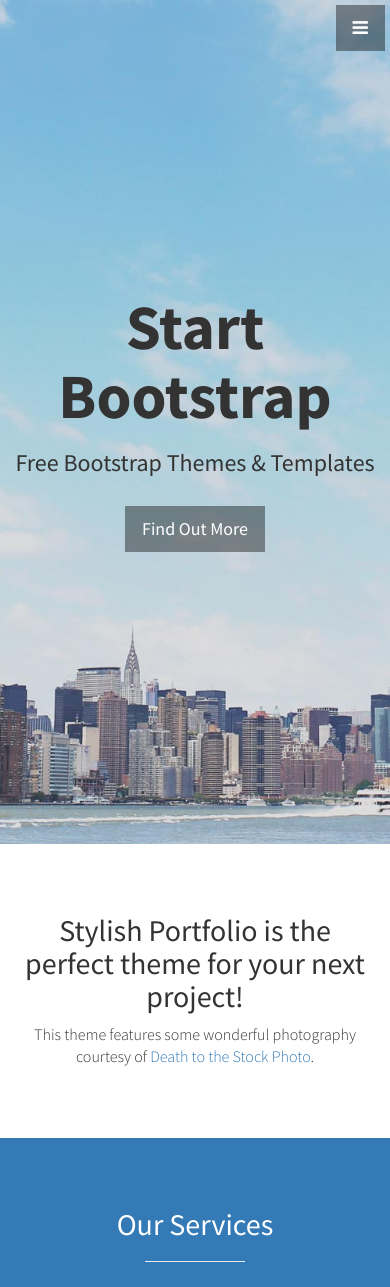
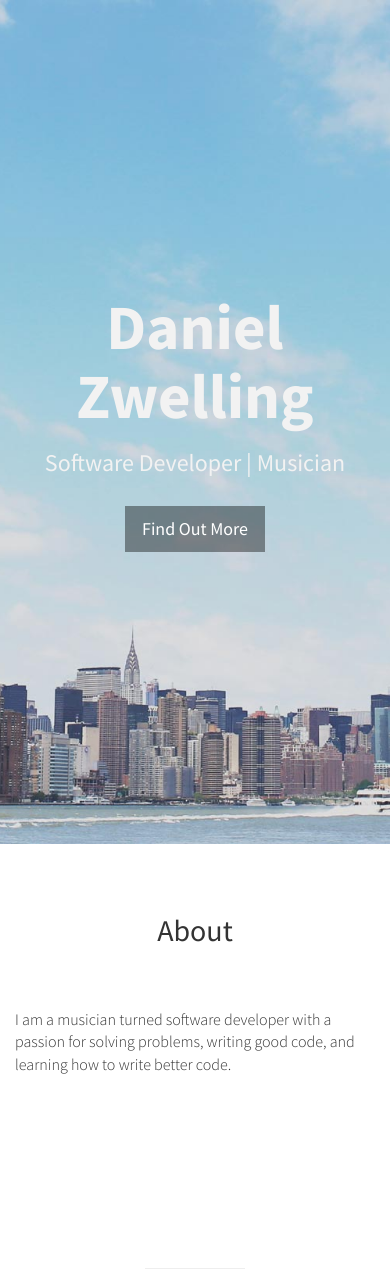
Before and after one commit to DZwell/portfolio, a Flask app: page / in a window 390 px wide. Shown: the top 1287 px of the page. Run offline with Flask 2, Linux system fonts and the light colour scheme; some libraries are stand-ins or nearby versions.

Commit message:
Draft of portfolio site

```diff
--- a/templates/index.html
+++ b/templates/index.html
@@ -1,3 +1,4 @@
+
 <!DOCTYPE html>
 <html lang="en">
 
@@ -9,72 +10,46 @@
     <meta name="description" content="">
     <meta name="author" content="">
 
-    <title>Stylish Portfolio - Start Bootstrap Theme</title>
+    <title>Daniel Zwelling | Software Developer</title>
 
     <!-- Bootstrap Core CSS -->
-    <link href="css/bootstrap.min.css" rel="stylesheet">
+    <link href="../static/css/bootstrap.min.css" rel="stylesheet">
 
     <!-- Custom CSS -->
-    <link href="css/stylish-portfolio.css" rel="stylesheet">
+    <link href="../static/css/stylish-portfolio.css" rel="stylesheet">
+    <link rel="stylesheet" type="text/css" href="../static/css/style.css">
 
     <!-- Custom Fonts -->
-    <link href="font-awesome/css/font-awesome.min.css" rel="stylesheet" type="text/css">
+    <link href="../static/font-awesome/css/font-awesome.min.css" rel="stylesheet" type="text/css">
     <link href="http://fonts.googleapis.com/css?family=Source+Sans+Pro:300,400,700,300italic,400italic,700italic" rel="stylesheet" type="text/css">
-
-    <!-- HTML5 Shim and Respond.js IE8 support of HTML5 elements and media queries -->
-    <!-- WARNING: Respond.js doesn't work if you view the page via file:// -->
-    <!--[if lt IE 9]>
-        <script src="https://oss.maxcdn.com/libs/html5shiv/3.7.0/html5shiv.js"></script>
-        <script src="https://oss.maxcdn.com/libs/respond.js/1.4.2/respond.min.js"></script>
-    <![endif]-->
-
 </head>
 
 <body>
 
-    <!-- Navigation -->
-    <a id="menu-toggle" href="#" class="btn btn-dark btn-lg toggle"><i class="fa fa-bars"></i></a>
-    <nav id="sidebar-wrapper">
-        <ul class="sidebar-nav">
-            <a id="menu-close" href="#" class="btn btn-light btn-lg pull-right toggle"><i class="fa fa-times"></i></a>
-            <li class="sidebar-brand">
-                <a href="#top"  onclick = $("#menu-close").click(); >Start Bootstrap</a>
-            </li>
-            <li>
-                <a href="#top" onclick = $("#menu-close").click(); >Home</a>
-            </li>
-            <li>
-                <a href="#about" onclick = $("#menu-close").click(); >About</a>
-            </li>
-            <li>
-                <a href="#services" onclick = $("#menu-close").click(); >Services</a>
-            </li>
-            <li>
-                <a href="#portfolio" onclick = $("#menu-close").click(); >Portfolio</a>
-            </li>
-            <li>
-                <a href="#contact" onclick = $("#menu-close").click(); >Contact</a>
-            </li>
-        </ul>
-    </nav>
-
     <!-- Header -->
     <header id="top" class="header">
-        <div class="text-vertical-center">
-            <h1>Start Bootstrap</h1>
-            <h3>Free Bootstrap Themes &amp; Templates</h3>
+        <div class="text-vertical-center" style="color: #f2f2f2;">
+            <h1>Daniel Zwelling</h1>
+            <h3>Software Developer | Musician</h3>
             <br>
             <a href="#about" class="btn btn-dark btn-lg">Find Out More</a>
         </div>
     </header>
 
     <!-- About -->
-    <section id="about" class="about">
+    <section id="about" class="about" style="background-color: white;">
         <div class="container">
             <div class="row">
                 <div class="col-lg-12 text-center">
-                    <h2>Stylish Portfolio is the perfect theme for your next project!</h2>
-                    <p class="lead">This theme features some wonderful photography courtesy of <a target="_blank" href="http://join.deathtothestockphoto.com/">Death to the Stock Photo</a>.</p>
+                    <h2 style="padding-bottom: 50px;">About</h2>
+                </div>
+                <div class="col-lg-6 text-center">
+                    <!-- <img src="../static/img/10947475.jpeg"/ style="max-width: 500px;width: 100%;"> -->
+                </div>
+                <div class="col-lg-6">
+                    <p class="lead">I am a musician turned software developer with a passion for solving problems, writing good code, and learning how to write better code.</p>
+                    <!-- <p class="lead">When I was a child I used to be a child so now I'm not and I've become more adult because I am also an adult now.  I drum with the drummers and sometimes I do weddings with my band the Danny Z Banderoos.  Banderoo sort of rhymes with kangaroo, an animal found in Australia.</p> -->
+                    <!-- <p class="lead">Honestly, I like house cats more than house dogs.  Craft beer is for suckers, and if you can't hang then you can't bang.  I'm out, pce.</p> -->
                 </div>
             </div>
             <!-- /.row -->
@@ -82,69 +57,45 @@
         <!-- /.container -->
     </section>
 
-    <!-- Services -->
-    <!-- The circle icons use Font Awesome's stacked icon classes. For more information, visit http://fontawesome.io/examples/ -->
-    <section id="services" class="services bg-primary">
+    <!-- Portfolio -->
+    <section id="portfolio" class="portfolio">
         <div class="container">
-            <div class="row text-center">
-                <div class="col-lg-10 col-lg-offset-1">
-                    <h2>Our Services</h2>
+            <div class="row">
+                <div class="col-lg-10 col-lg-offset-1 text-center">
+                    <h2 style="color: white;">Projects</h2>
+                        <div class="text-center" style="color: #737373;">
+                        </div>
                     <hr class="small">
                     <div class="row">
-                        <div class="col-md-3 col-sm-6">
-                            <div class="service-item">
-                                <span class="fa-stack fa-4x">
-                                <i class="fa fa-circle fa-stack-2x"></i>
-                                <i class="fa fa-cloud fa-stack-1x text-primary"></i>
-                            </span>
-                                <h4>
-                                    <strong>Service Name</strong>
-                                </h4>
-                                <p>Lorem ipsum dolor sit amet, consectetur adipisicing elit.</p>
-                                <a href="#" class="btn btn-light">Learn More</a>
+                        <div class="col-md-6">
+                            <div class="portfolio-item">
+                                <a href="https://gameini.herokuapp.com/" target="_blank">
+                                    <img class="img-portfolio img-responsive" src="../static/img/gameini.jpg">
+                                </a>
                             </div>
                         </div>
-                        <div class="col-md-3 col-sm-6">
-                            <div class="service-item">
-                                <span class="fa-stack fa-4x">
-                                <i class="fa fa-circle fa-stack-2x"></i>
-                                <i class="fa fa-compass fa-stack-1x text-primary"></i>
-                            </span>
-                                <h4>
-                                    <strong>Service Name</strong>
-                                </h4>
-                                <p>Lorem ipsum dolor sit amet, consectetur adipisicing elit.</p>
-                                <a href="#" class="btn btn-light">Learn More</a>
+                        <div class="col-md-6">
+                            <div class="portfolio-item">
+                                <a href="http://meathead-meetup.herokuapp.com/" target="_blank">
+                                    <img class="img-portfolio img-responsive" src="../static/img/meathead.jpg">
+                                </a>
                             </div>
                         </div>
-                        <div class="col-md-3 col-sm-6">
-                            <div class="service-item">
-                                <span class="fa-stack fa-4x">
-                                <i class="fa fa-circle fa-stack-2x"></i>
-                                <i class="fa fa-flask fa-stack-1x text-primary"></i>
-                            </span>
-                                <h4>
-                                    <strong>Service Name</strong>
-                                </h4>
-                                <p>Lorem ipsum dolor sit amet, consectetur adipisicing elit.</p>
-                                <a href="#" class="btn btn-light">Learn More</a>
+                        <!-- <div class="col-md-6">
+                            <div class="portfolio-item">
+                                <a href="#">
+                                    <img class="img-portfolio img-responsive" src="../static/img/portfolio-3.jpg">
+                                </a>
                             </div>
                         </div>
-                        <div class="col-md-3 col-sm-6">
-                            <div class="service-item">
-                                <span class="fa-stack fa-4x">
-                                <i class="fa fa-circle fa-stack-2x"></i>
-                                <i class="fa fa-shield fa-stack-1x text-primary"></i>
-                            </span>
-                                <h4>
-                                    <strong>Service Name</strong>
-                                </h4>
-                                <p>Lorem ipsum dolor sit amet, consectetur adipisicing elit.</p>
-                                <a href="#" class="btn btn-light">Learn More</a>
+                        <div class="col-md-6">
+                            <div class="portfolio-item">
+                                <a href="#">
+                                    <img class="img-portfolio img-responsive" src="../static/img/portfolio-4.jpg">
+                                </a>
                             </div>
-                        </div>
+                        </div> -->
                     </div>
-                    <!-- /.row (nested) -->
                 </div>
                 <!-- /.col-lg-10 -->
             </div>
@@ -153,120 +104,37 @@
         <!-- /.container -->
     </section>
 
-    <!-- Callout -->
-    <aside class="callout">
-        <div class="text-vertical-center">
-            <h1>Vertically Centered Text</h1>
-        </div>
-    </aside>
-
-    <!-- Portfolio -->
-    <section id="portfolio" class="portfolio">
+    <!-- Footer -->
+    <footer style="background-color: white;">
         <div class="container">
             <div class="row">
                 <div class="col-lg-10 col-lg-offset-1 text-center">
-                    <h2>Our Work</h2>
-                    <hr class="small">
-                    <div class="row">
-                        <div class="col-md-6">
-                            <div class="portfolio-item">
-                                <a href="#">
-                                    <img class="img-portfolio img-responsive" src="img/portfolio-1.jpg">
-                                </a>
-                            </div>
-                        </div>
-                        <div class="col-md-6">
-                            <div class="portfolio-item">
-                                <a href="#">
-                                    <img class="img-portfolio img-responsive" src="img/portfolio-2.jpg">
-                                </a>
-                            </div>
-                        </div>
-                        <div class="col-md-6">
-                            <div class="portfolio-item">
-                                <a href="#">
-                                    <img class="img-portfolio img-responsive" src="img/portfolio-3.jpg">
-                                </a>
-                            </div>
-                        </div>
-                        <div class="col-md-6">
-                            <div class="portfolio-item">
-                                <a href="#">
-                                    <img class="img-portfolio img-responsive" src="img/portfolio-4.jpg">
-                                </a>
-                            </div>
-                        </div>
-                    </div>
-                    <!-- /.row (nested) -->
-                    <a href="#" class="btn btn-dark">View More Items</a>
-                </div>
-                <!-- /.col-lg-10 -->
-            </div>
-            <!-- /.row -->
-        </div>
-        <!-- /.container -->
-    </section>
-
-    <!-- Call to Action -->
-    <aside class="call-to-action bg-primary">
-        <div class="container">
-            <div class="row">
-                <div class="col-lg-12 text-center">
-                    <h3>The buttons below are impossible to resist.</h3>
-                    <a href="#" class="btn btn-lg btn-light">Click Me!</a>
-                    <a href="#" class="btn btn-lg btn-dark">Look at Me!</a>
-                </div>
-            </div>
-        </div>
-    </aside>
-
-    <!-- Map -->
-    <section id="contact" class="map">
-        <iframe width="100%" height="100%" frameborder="0" scrolling="no" marginheight="0" marginwidth="0" src="https://maps.google.com/maps?f=q&amp;source=s_q&amp;hl=en&amp;geocode=&amp;q=Twitter,+Inc.,+Market+Street,+San+Francisco,+CA&amp;aq=0&amp;oq=twitter&amp;sll=28.659344,-81.187888&amp;sspn=0.128789,0.264187&amp;ie=UTF8&amp;hq=Twitter,+Inc.,+Market+Street,+San+Francisco,+CA&amp;t=m&amp;z=15&amp;iwloc=A&amp;output=embed"></iframe>
-        <br />
-        <small>
-            <a href="https://maps.google.com/maps?f=q&amp;source=embed&amp;hl=en&amp;geocode=&amp;q=Twitter,+Inc.,+Market+Street,+San+Francisco,+CA&amp;aq=0&amp;oq=twitter&amp;sll=28.659344,-81.187888&amp;sspn=0.128789,0.264187&amp;ie=UTF8&amp;hq=Twitter,+Inc.,+Market+Street,+San+Francisco,+CA&amp;t=m&amp;z=15&amp;iwloc=A"></a>
-        </small>
-        </iframe>
-    </section>
-
-    <!-- Footer -->
-    <footer>
-        <div class="container">
-            <div class="row">
-                <div class="col-lg-10 col-lg-offset-1 text-center">
-                    <h4><strong>Start Bootstrap</strong>
-                    </h4>
-                    <p>3481 Melrose Place<br>Beverly Hills, CA 90210</p>
+                    <h4><strong><a href="http://danielzwellingband.com/" target="_blank">DZ</a></strong></h4>
                     <ul class="list-unstyled">
-                        <li><i class="fa fa-phone fa-fw"></i> (123) 456-7890</li>
-                        <li><i class="fa fa-envelope-o fa-fw"></i>  <a href="mailto:name@example.com">name@example.com</a>
+                        <li><i class="fa fa-envelope-o fa-fw"></i>  <a href="mailto:dzwellingmusic@gmail.com">dzwellingmusic@gmail.com</a>
                         </li>
                     </ul>
                     <br>
                     <ul class="list-inline">
                         <li>
-                            <a href="#"><i class="fa fa-facebook fa-fw fa-3x"></i></a>
+                            <a href="https://www.linkedin.com/in/danielzwelling" target="_blank"><i class="fa fa-linkedin fa-fw fa-2x"></i></a>
                         </li>
                         <li>
-                            <a href="#"><i class="fa fa-twitter fa-fw fa-3x"></i></a>
-                        </li>
-                        <li>
-                            <a href="#"><i class="fa fa-dribbble fa-fw fa-3x"></i></a>
+                            <a href="https://github.com/DZwell" target="_blank"><i class="fa fa-github fa-fw fa-2x"></i></a>
                         </li>
                     </ul>
-                    <hr class="small">
-                    <p class="text-muted">Copyright &copy; Your Website 2014</p>
+                    <hr class="small" style="color: #333;">
+                    <p class="text-muted"><a href="#">Top</a></p>
                 </div>
             </div>
         </div>
     </footer>
 
     <!-- jQuery -->
-    <script src="js/jquery.js"></script>
+    <script src="../static/js/jquery.js"></script>
 
     <!-- Bootstrap Core JavaScript -->
-    <script src="js/bootstrap.min.js"></script>
+    <script src="../static/js/bootstrap.min.js"></script>
 
     <!-- Custom Theme JavaScript -->
     <script>
```
